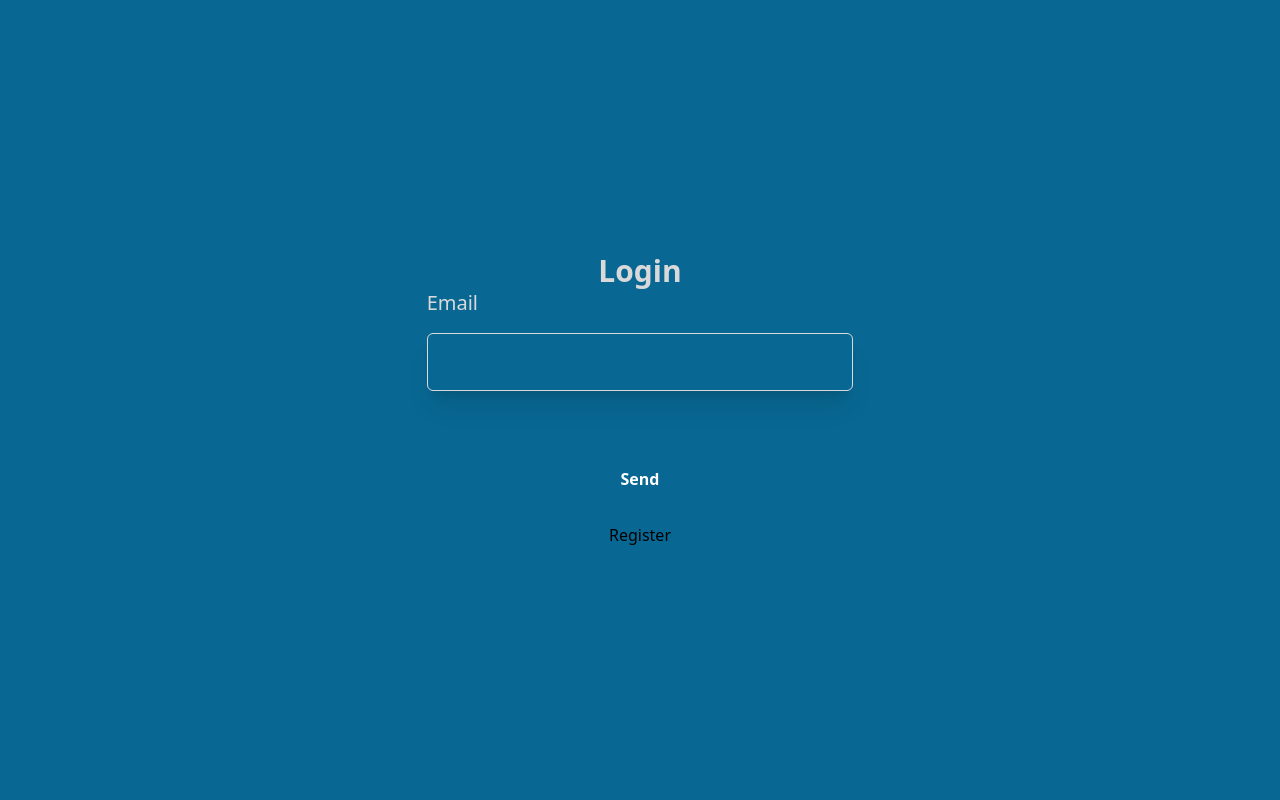
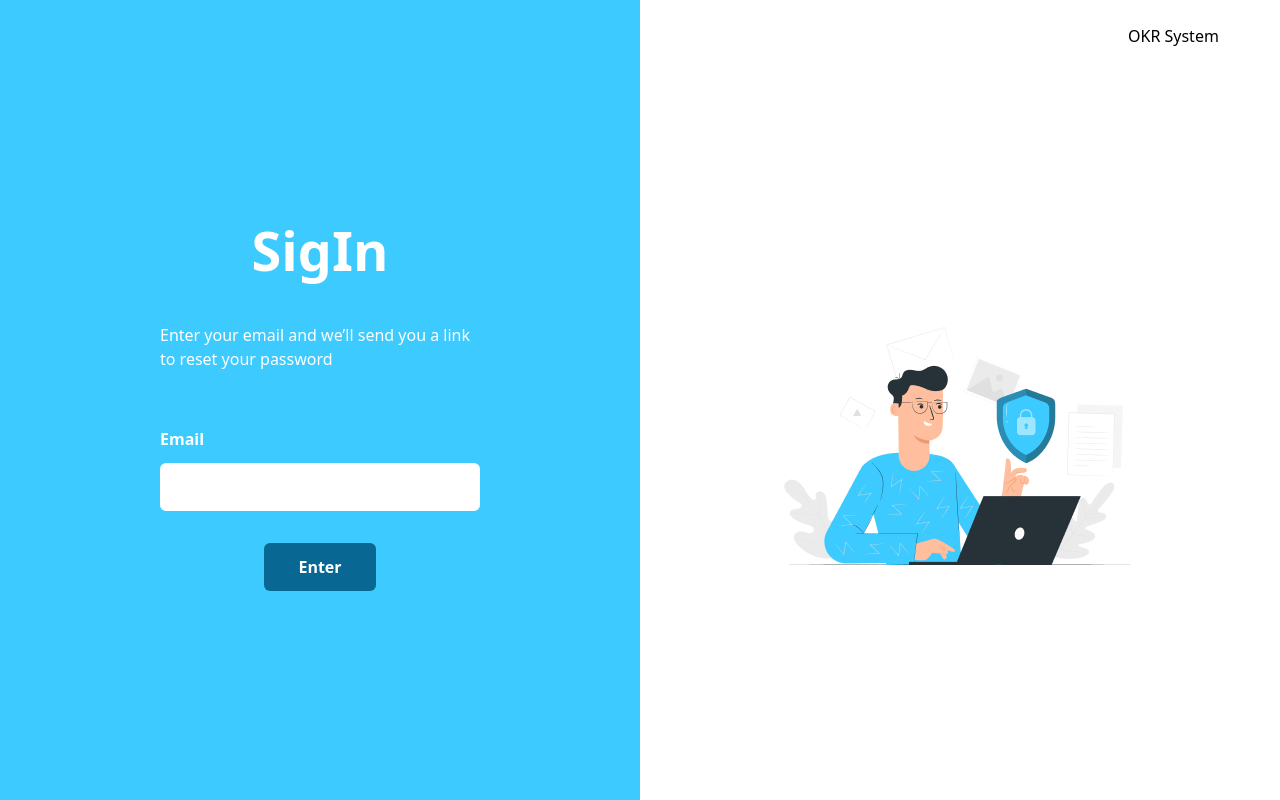
Before and after one commit to Thiafa/project_okr, a React (Vite) app in the folder frontend/: page /forgot-password in a window 1280 px wide. Built offline with nearby package versions, Linux system fonts and the light colour scheme.

Commit message:
Feat: forgot password

```diff
--- a/frontend/src/pages/forgotPassword/ForgotPassword.jsx
+++ b/frontend/src/pages/forgotPassword/ForgotPassword.jsx
@@ -1,11 +1,13 @@
 import React, { useContext } from 'react';
 import api from '../../services/api';
 import { useNavigate, useParams } from 'react-router-dom';
-import imagem from '../../assets/logo_okr.svg';
+import imagem from '../../assets/secure.png';
 import UserContext from '../../context/User/UserContext';
+import { Success, Error } from '../../components/Alert/Alert';
 
 const ForgotPassword = () => {
   const [email, setEmail] = React.useState();
+  const navigate = useNavigate();
 
   const handleForm = async (e) => {
     e.preventDefault();
@@ -14,40 +16,40 @@ const ForgotPassword = () => {
       const obj = {
         email,
       };
-
-      const { data } = await api.post('/forgot-password', obj);
-      console.log(data);
+      const response = await api.post('/forgot-password', obj);
+      console.log(response);
+      Success(`Welcome ${response}`);
+      // navigate('/login');
     } catch (error) {
-      alert('Email incorreto!');
+      Error('Credenciais Incorretas!');
       console.error('Erro', error);
     }
   };
   return (
-    <div className="form">
-      <form method="post" className="flex flex-col w-1/3">
-        <h2 className="text-3xl font-bold text-okr-gray text-center">Login</h2>
-        <label htmlFor="email" className="text-okr-gray label ">
-          Email
-        </label>
-        <input
-          type="email"
-          name="email"
-          id="email"
-          onChange={({ target }) => setEmail(target.value)}
-          className="input focus:outline-none focus:bg-white"
-        />
-
-        <button
-          onClick={handleForm}
-          type="submit"
-          className="button hover:bg-slate-500 "
-        >
-          Send
-        </button>
-        <a href="/register" className="text-center mt-5">
-          Register
+    <div className="flex justify-around h-screen">
+      <div className="w-1/2 bg-okr-blue flex flex-col justify-center text-center">
+        <form action="" className="flex flex-col text-left w-1/2 m-auto">
+          <p className="title">SigIn</p>
+          <p className="my-8 text-white">
+            Enter your email and we’ll send you a link to reset your password
+          </p>
+          <label className="mt-20 mb-3 t-label">Email</label>
+          <input
+            type="email"
+            className="t-input"
+            onChange={({ target }) => setEmail(target.value)}
+          />
+          <button className="mt-8 button" onClick={handleForm}>
+            Enter
+          </button>
+        </form>
+      </div>
+      <div className="w-1/2 h-screen flex flex-col justify-center ">
+        <a href="login" className="w-44 p-6 self-end">
+          OKR System
         </a>
-      </form>
+        <img src={imagem} alt="" className="m-auto " />
+      </div>
     </div>
   );
 };
```
Also changed, not shown: frontend/src/assets/secure.png (added).
